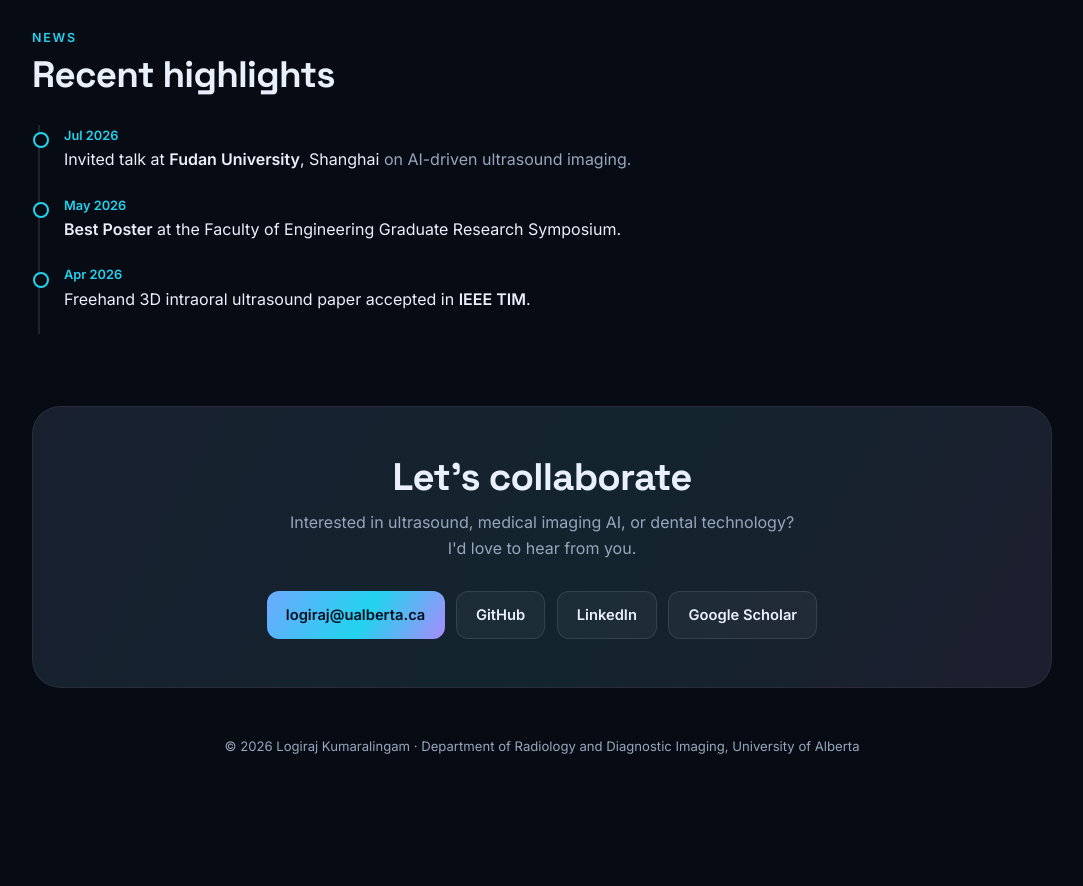
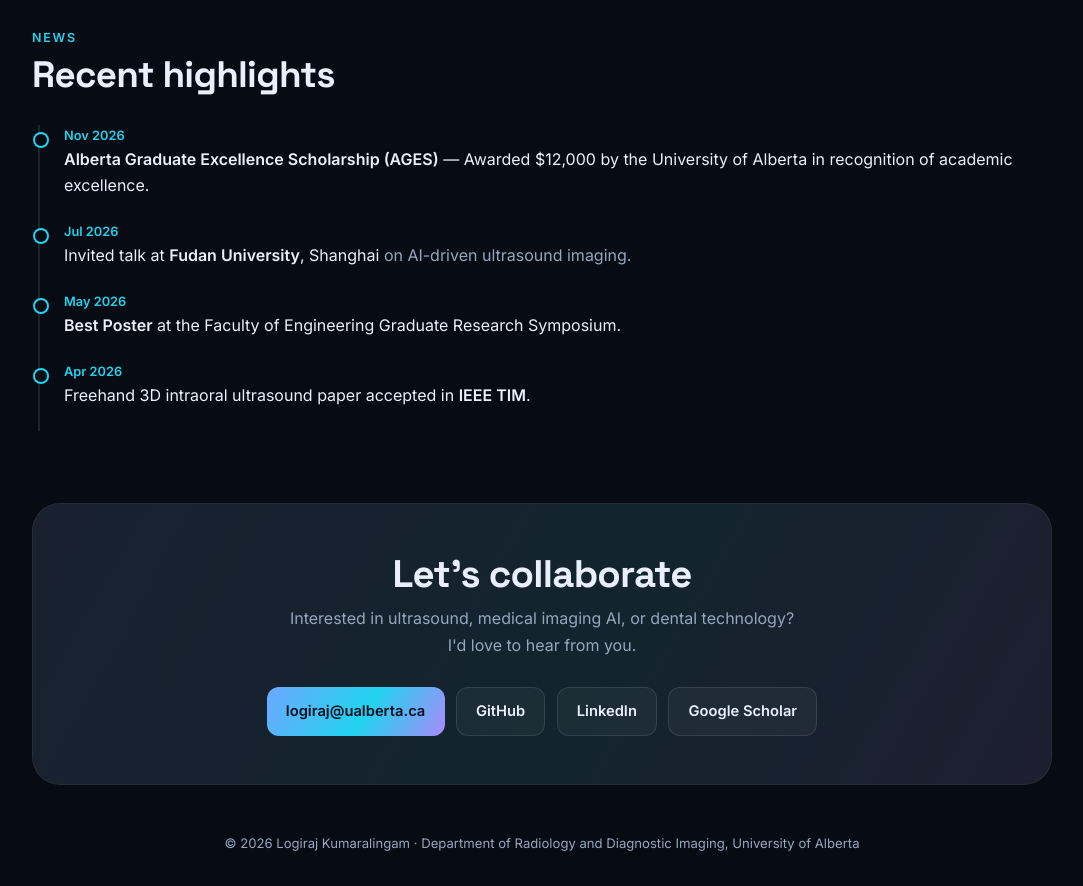
Before and after one commit to BioMedCom/BioMedCom.github.io, a plain HTML site: page index.html in a window 1280 px wide. Shown: the part 3940-4826 px from the top of the page, without its empty margins (98-1181 px from the left). Before the commit the page ends 4730 px from the top, so only its background shows below. Drawn offline with Linux system fonts and the light colour scheme.

Commit message:
index.html

```diff
--- a/index.html
+++ b/index.html
@@ -272,6 +272,10 @@
     <section id="news">
       <div class="sec-head reveal"><div class="kicker">News</div><h2>Recent highlights</h2></div>
       <ul class="news reveal">
+        <li>
+  <div class="d">Nov 2026</div>
+  <div class="x"><b>Alberta Graduate Excellence Scholarship (AGES)</b> — Awarded $12,000 by the University of Alberta in recognition of academic excellence.</div>
+</li>
         <li><div class="d">Jul 2026</div><div class="x">Invited talk at <b>Fudan University</b>, Shanghai <span>on AI-driven ultrasound imaging.</span></div></li>
         <li><div class="d">May 2026</div><div class="x"><b>Best Poster</b> at the Faculty of Engineering Graduate Research Symposium.</div></li>
         <li><div class="d">Apr 2026</div><div class="x">Freehand 3D intraoral ultrasound paper accepted in <b>IEEE TIM</b>.</div></li>
```
